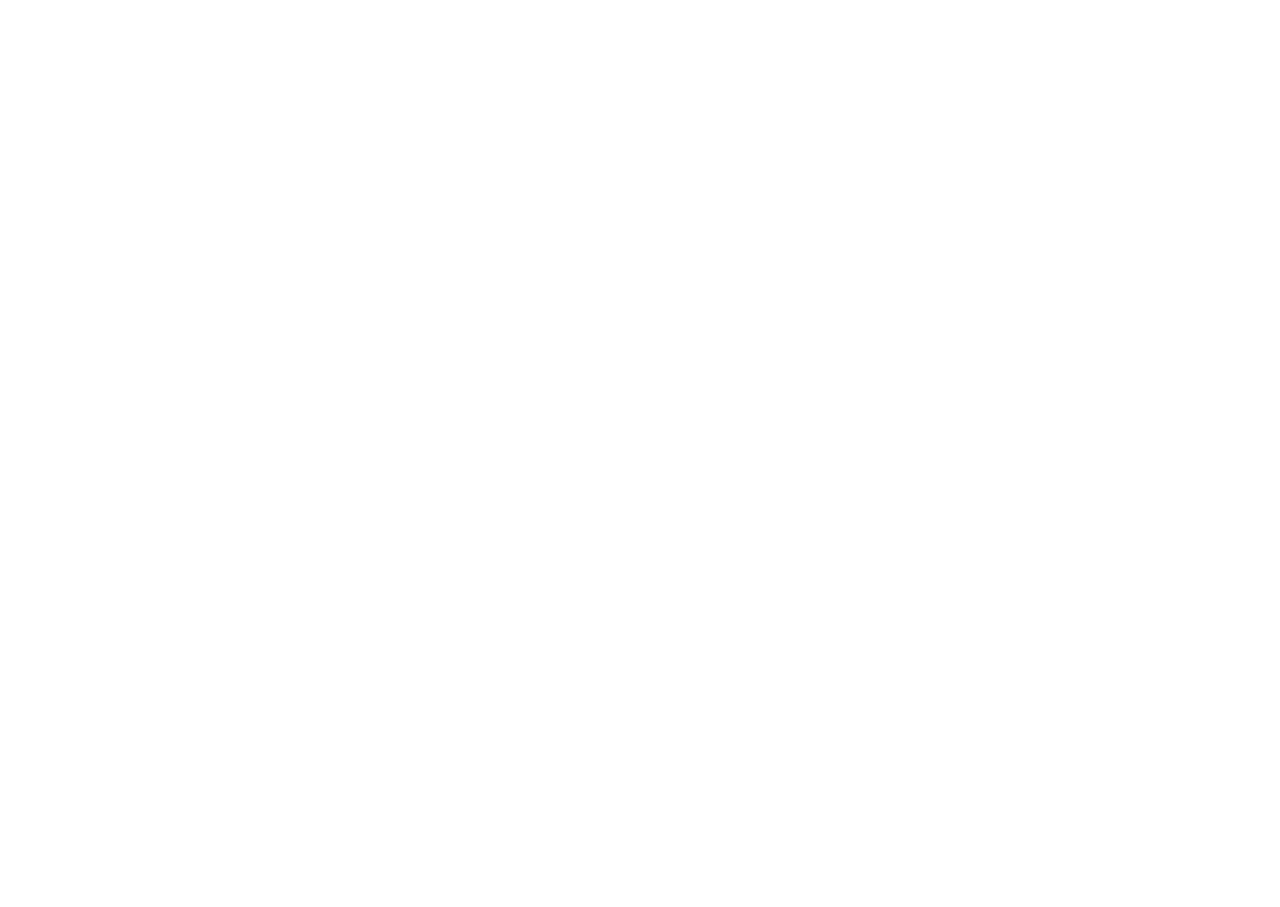
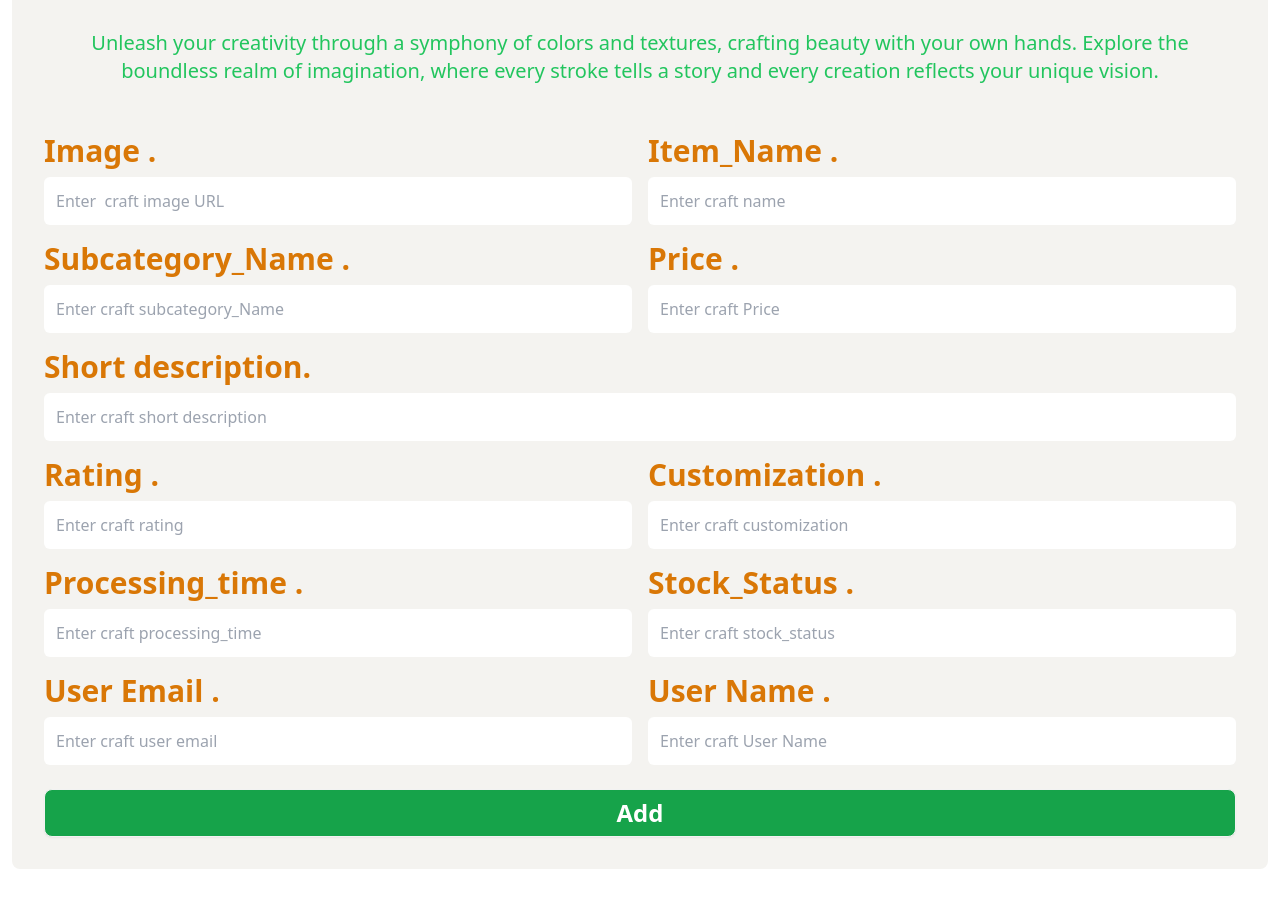
Before and after one commit to AhmedMiraz1/craft-haven, a React (Vite) app: page /addCraft in a window 1280 px wide. Shown: the part 265-1172 px from the top of the page. Before the commit the page ends 800 px from the top, so only its background shows below. Built offline with nearby package versions, Linux system fonts and the light colour scheme; no server answers; sample sign-in values are in the browser's storage.

Commit message:
add craft added

```diff
--- a/package.json
+++ b/package.json
@@ -19,6 +19,7 @@
     "react-icons": "^5.1.0",
     "react-router-dom": "^6.23.0",
     "react-toastify": "^10.0.5",
+    "react-tooltip": "^5.26.3",
     "sort-by": "^1.2.0",
     "swiper": "^11.1.1"
   },
--- a/src/layout/MainLayout.jsx
+++ b/src/layout/MainLayout.jsx
@@ -7,7 +7,7 @@ const MainLayout = () => {
         <div>
             <Navbar/>
 
-           <div className="container mx-auto">
+           <div className="container mx-auto p-3">
            <Outlet/>
            </div>
 
--- a/src/page/AddCraft.jsx
+++ b/src/page/AddCraft.jsx
@@ -1,11 +1,171 @@
+const AddCraft = () => {
 
+    const handelAddArtAndCraft = event => {
+        event.preventDefault()
 
-const AddCraft = () => {
-    return (
-        <div>
+        const form = event.target;
+        const image = form.image.value;
+        const itemName = form.itemName.value;
+        const subcategoryName = form.subcategoryName.value;
+        const price = form.price.value;
+        const shortDescription = form.shortDescription.value;
+        const rating = form.rating.value;
+        const customization = form.customization.value;
+        const processingTime = form.processingTime.value;
+        const stockStatus = form.stockStatus.value;
+        const userEmail = form.userEmail.value;
+        const userName = form.userName.value;
+        const newArtAndCraft = {image, itemName, subcategoryName, price, shortDescription, rating, customization, processingTime, stockStatus, userEmail, userName};
+        console.log(newArtAndCraft);
+    }
+  return (
+    <div className="my-24 p-8 bg-[#F4F3F0] rounded-lg">
 
+        <h2 className="text-center  my-6 text-2xl md:text-3xl lg:text-4xl font-bold text-green-500">Add Art and Craft</h2>
+        <p className=" text-lg md:text-xl font-medium text-center mb-12 text-green-500">Unleash your creativity through a symphony of colors and textures, crafting beauty with your own hands. Explore the boundless realm of imagination, where every stroke tells a story and every creation reflects your unique vision.</p>
+     <form onSubmit={handelAddArtAndCraft} >
+
+     <div className="flex flex-col md:flex-row gap-4">
+        <div className="w-full">
+          <p className="text-xl md:text-2xl lg:text-3xl font-bold mb-2 text-amber-600 ">
+            Image .
+          </p>
+          <input
+            className="w-full p-3 rounded-md"
+            name="image"
+            type="text"
+            placeholder="Enter  craft image URL"
+          />
         </div>
-    );
+        <div className="w-full">
+          <p className="text-xl md:text-2xl lg:text-3xl font-bold mb-2 text-amber-600 ">
+            {" "}
+            Item_Name .{" "}
+          </p>
+          <input
+            className="w-full p-3 rounded-md"
+            name="itemName"
+            type="text"
+            placeholder="Enter craft name"
+          />
+        </div>
+      </div>
+      <div className="flex flex-col md:flex-row gap-4 my-4">
+        <div className="w-full">
+          <p className="text-xl md:text-2xl lg:text-3xl font-bold mb-2 text-amber-600 ">
+            Subcategory_Name .
+          </p>
+          <input
+            className="w-full p-3 rounded-md"
+            name="subcategoryName"
+            type="text"
+            placeholder="Enter craft subcategory_Name"
+          />
+        </div>
+        <div className="w-full">
+          <p className="text-xl md:text-2xl lg:text-3xl font-bold mb-2 text-amber-600 ">
+            {" "}
+            Price .{" "}
+          </p>
+          <input
+            className="w-full p-3 rounded-md"
+            name="price"
+            type="text"
+            placeholder="Enter craft Price"
+          />
+        </div>
+      </div>
+      <div className="w-full">
+        <p className="text-xl md:text-2xl lg:text-3xl font-bold mb-2 text-amber-600 ">
+          Short description.
+        </p>
+        <input
+          className="w-full p-3 rounded-md"
+          name="shortDescription"
+          type="text"
+          placeholder="Enter craft short description"
+        />
+      </div>
+      <div className="flex flex-col md:flex-row gap-4 my-4">
+        <div className="w-full">
+          <p className="text-xl md:text-2xl lg:text-3xl font-bold mb-2 text-amber-600 ">
+            Rating .
+          </p>
+          <input
+            className="w-full p-3 rounded-md"
+            name="rating"
+            type="text"
+            placeholder="Enter craft rating"
+          />
+        </div>
+        <div className="w-full">
+          <p className="text-xl md:text-2xl lg:text-3xl font-bold mb-2 text-amber-600 ">
+            {" "}
+            Customization .{" "}
+          </p>
+          <input
+            className="w-full p-3 rounded-md"
+            name="customization"
+            type="text"
+            placeholder="Enter craft customization"
+          />
+        </div>
+      </div>
+      <div className="flex flex-col md:flex-row gap-4 my-4">
+        <div className="w-full">
+          <p className="text-xl md:text-2xl lg:text-3xl font-bold mb-2 text-amber-600 ">
+            Processing_time .
+          </p>
+          <input
+            className="w-full p-3 rounded-md"
+            name="processingTime"
+            type="text"
+            placeholder="Enter craft processing_time"
+          />
+        </div>
+        <div className="w-full">
+          <p className="text-xl md:text-2xl lg:text-3xl font-bold mb-2 text-amber-600 ">
+            {" "}
+            Stock_Status .{" "}
+          </p>
+          <input
+            className="w-full p-3 rounded-md"
+            name="stockStatus"
+            type="text"
+            placeholder="Enter craft stock_status"
+          />
+        </div>
+      </div>
+      <div className="flex flex-col md:flex-row gap-4 my-4">
+        <div className="w-full">
+          <p className="text-xl md:text-2xl lg:text-3xl font-bold mb-2 text-amber-600 ">
+          User Email .
+          </p>
+          <input
+            className="w-full p-3 rounded-md"
+            name="userEmail"
+            type="email"
+            placeholder="Enter craft user email"
+          />
+        </div>
+        <div className="w-full">
+          <p className="text-xl md:text-2xl lg:text-3xl font-bold mb-2 text-amber-600 ">
+            {" "}
+            User Name .{" "}
+          </p>
+          <input
+            className="w-full p-3 rounded-md"
+            name="userName"
+            type="text"
+            placeholder="Enter craft User Name"
+          />
+        </div>
+      </div>
+
+      <input className="btn flex mx-auto mt-6 w-full text-xl md:text-2xl bg-green-600 text-white " type="submit" value="Add" />
+     </form>
+    </div>
+  );
 };
 
 export default AddCraft;
--- a/src/page/Register.jsx
+++ b/src/page/Register.jsx
@@ -59,11 +59,12 @@ const Register = () => {
     createUser(email, password)
       .then((result) => {
 
-        // update profile
-        // updateUserProfile(name, photo)
-        // .then(() => {
-        //   navigate("/");
-        // });
+        //update profile
+
+        updateUserProfile(name, photo)
+        .then(() => {
+          navigate("/");
+        });
 
         const user = result.user;
         console.log(user);
--- /dev/null
+++ b/src/privateRoute/PrivateRoute.jsx
@@ -0,0 +1,18 @@
+import { useContext } from "react";
+import { AuthContext } from "../provider/AuthProvider";
+import { Navigate, useLocation } from "react-router-dom";
+
+const PrivateRoute = ({ children }) => {
+  const { user , loading } = useContext(AuthContext);
+  const location = useLocation()
+  if(loading){
+    return <div className="loading loading-spinner loading-lg mt-10"></div>
+}
+
+  if (!user) {
+    return <Navigate to ="/login"  state={location?.pathname || '/'}/>
+  }
+  return <div>{children}</div>;
+};
+
+export default PrivateRoute;
--- a/src/provider/AuthProvider.jsx
+++ b/src/provider/AuthProvider.jsx
@@ -2,10 +2,12 @@ import {
     GithubAuthProvider,
     GoogleAuthProvider,
   createUserWithEmailAndPassword,
+  getAuth,
   onAuthStateChanged,
   signInWithEmailAndPassword,
   signInWithPopup,
   signOut,
+  updateProfile,
 } from "firebase/auth";
 import { createContext, useEffect, useState } from "react";
 import auth from "../firebase/firebase.config";
@@ -20,7 +22,7 @@ const githubProvider = new GithubAuthProvider();
 const AuthProvider = ({ children }) => {
   const [user, setUser] = useState(null);
 
-  console.log(user);
+//   console.log(user);
 
   const [loading, setLoading] = useState(true);
 
@@ -30,6 +32,16 @@ const AuthProvider = ({ children }) => {
   const createUser = (email, password) => {
     setLoading(true);
     return createUserWithEmailAndPassword(auth, email, password);
+  };
+
+  // update user profile
+  const updateUserProfile = async (name, photo) => {
+    await updateProfile(auth.currentUser, {
+      displayName: name,
+      photoURL: photo,
+    });
+    const result = getAuth();
+    return result.currentUser;
   };
 
   // sing in user
@@ -72,6 +84,7 @@ const AuthProvider = ({ children }) => {
     googleLogin,
     githubLogin,
     logOut,
+    updateUserProfile,
   };
   return (
     <AuthContext.Provider value={authInfo}>{children}</AuthContext.Provider>
--- a/src/routes/Router.jsx
+++ b/src/routes/Router.jsx
@@ -10,6 +10,7 @@ import MyList from "../page/MyList";
 import AddCraft from "../page/AddCraft";
 import Login from "../page/Login";
 import Register from "../page/Register";
+import PrivateRoute from "../privateRoute/PrivateRoute";
 
   const router = createBrowserRouter([
     {
@@ -27,11 +28,11 @@ import Register from "../page/Register";
         },
         {
             path:'/addCraft',
-            element: <AddCraft/>
+            element: <PrivateRoute><AddCraft/></PrivateRoute>
         },
         {
             path:'/myList',
-            element: <MyList/>
+            element: <PrivateRoute><MyList/></PrivateRoute>
         },
         {
             path: '/login',
```
Also changed, not shown: src/components/Banner.jsx (+8 -8 lines), src/components/Navbar.jsx (+34 -21 lines), 1 other file (tests, documents, lock files or other folders).
